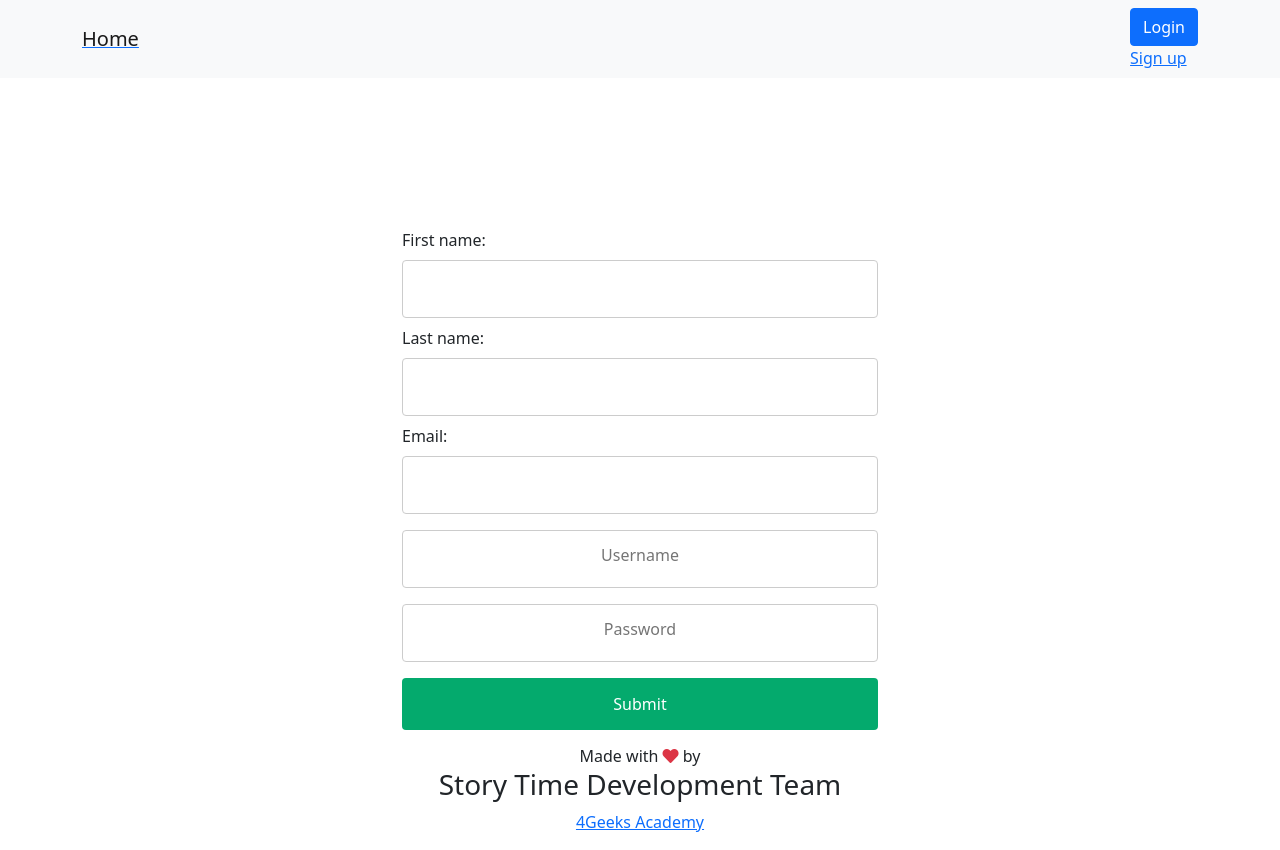
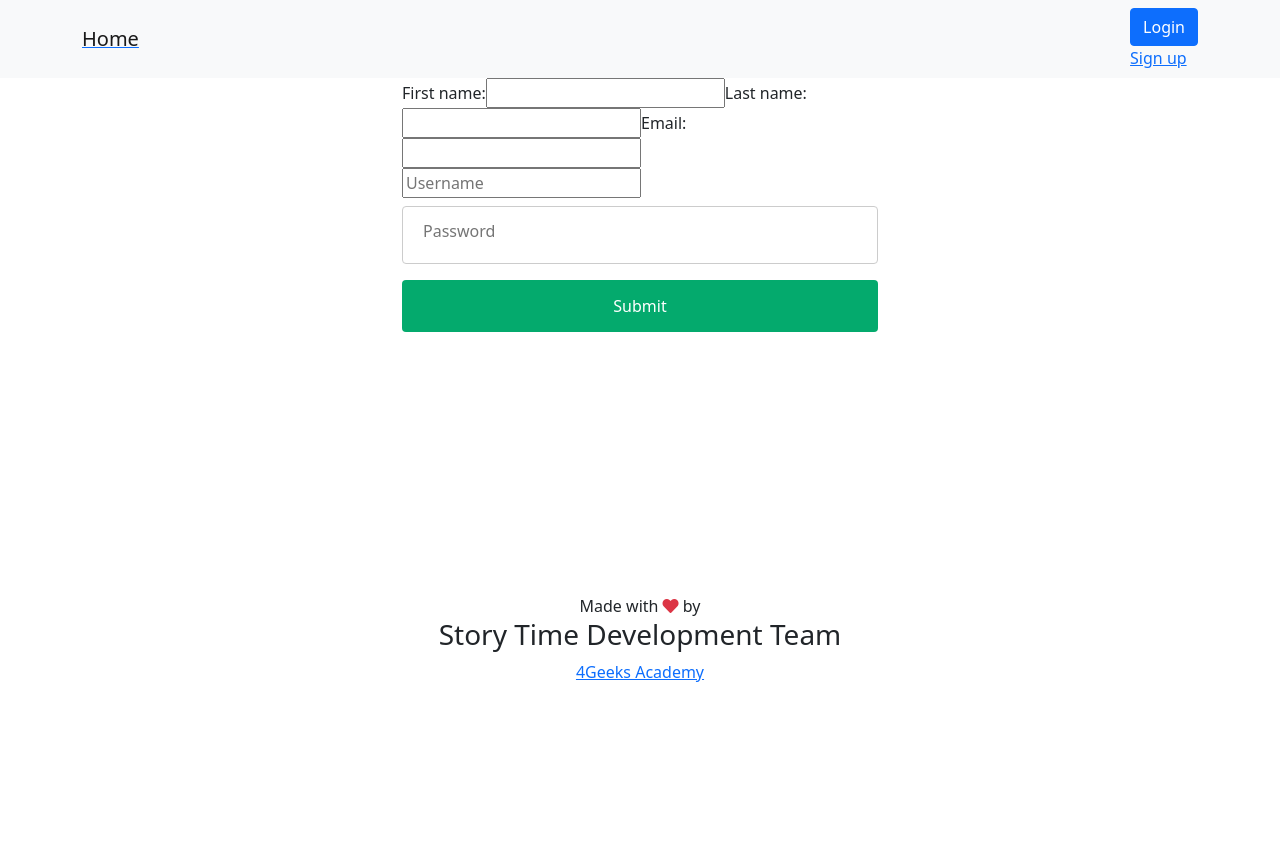
Before and after one commit to Minimage/StoryTime_App, a React app: page /signup in a window 1280 px wide. After the commit the page ends 800 px from the top, so only its background shows below. Built offline with nearby package versions, Linux system fonts and the light colour scheme.

```diff
--- a/src/front/js/component/footer.js
+++ b/src/front/js/component/footer.js
@@ -1,11 +1,13 @@
 import React, { Component } from "react";
 
-export const Footer = () => (
+export const Footer = () => {
+  return (
     <footer className="footer mt-auto py-3 text-center">
       Made with <i className="fa fa-heart text-danger" /> by{" "}
       <h3>Story Time Development Team</h3>
       <a href="http://www.4geeksacademy.com">4Geeks Academy</a>
     </footer>
   );
+};
 
 // Added super secret componant
--- a/src/front/js/pages/signup.js
+++ b/src/front/js/pages/signup.js
@@ -16,7 +16,7 @@
   //_____________________________________________________________________
   return (
     <div className="container-fluid" id="signup_form">
-      <form action="/action_page.php" method="POST">
+      <form action="/api/register" method="POST">
         <label for="fname">First name:</label>
         <input type="text" id="fname" name="fname" />
 
@@ -27,7 +27,7 @@
         <input type="text" id="email" name="email" />
 
         <input type="text" placeholder="Username"></input>
-        <input type="text" placeholder="Password"></input>
+        <input type="password" placeholder="Password"></input>
         <input type="submit" value="Submit" />
       </form>
     </div>
--- a/src/front/styles/signup.css
+++ b/src/front/styles/signup.css
@@ -1,14 +1,9 @@
 #signup_form {
   width: 500px;
   height: 500px;
+}
 
-  font-family: inherit;
-  font-size: inherit;
-  line-height: inherit;
-  margin-top: 150px;
-  /* background-color: blue; */
-}
-input[type="text"],
+input[type="password"],
 select {
   width: 100%;
   padding: 12px 20px 20px 20px;
@@ -17,7 +12,6 @@
   border: 1px solid #ccc;
   border-radius: 4px;
   box-sizing: border-box;
-  text-align: center;
 }
 
 /* Style the submit button */
```
Lines whose indentation alone changed are shown as unchanged.
